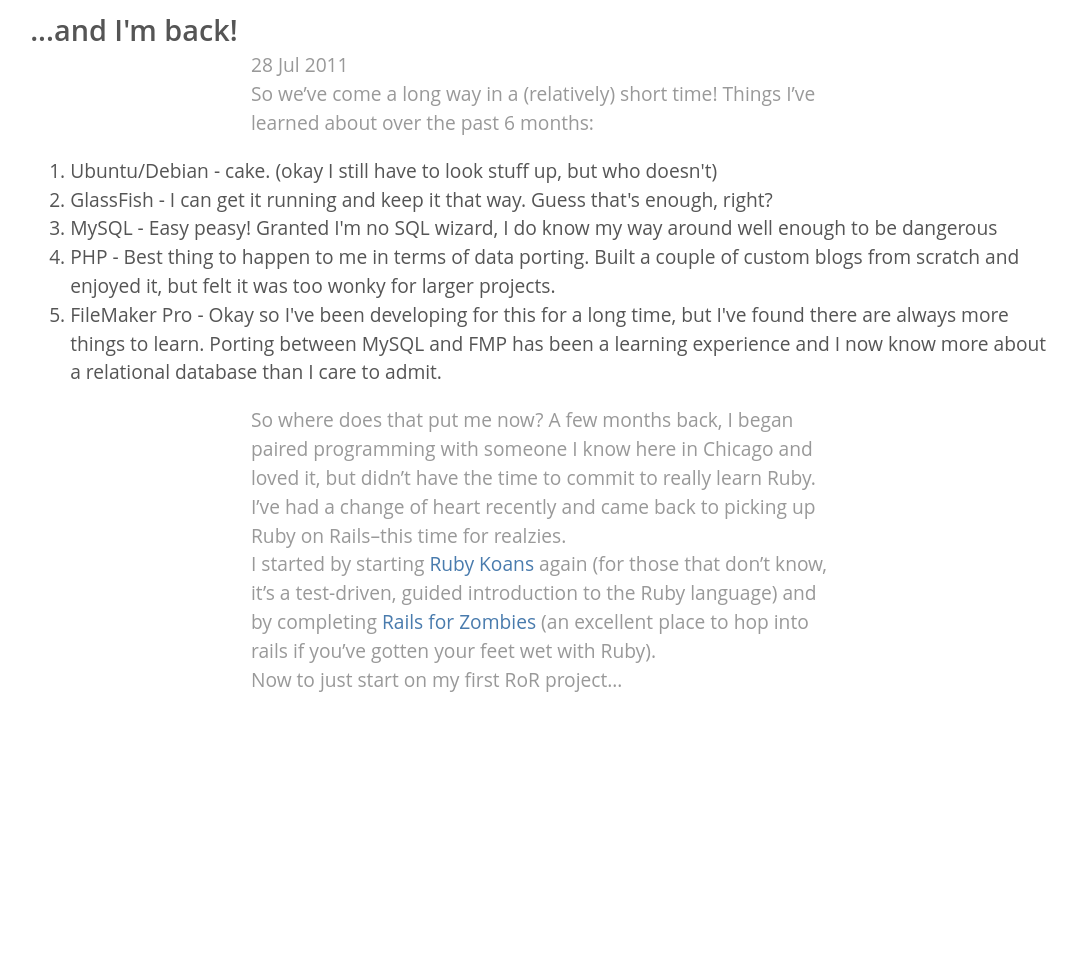
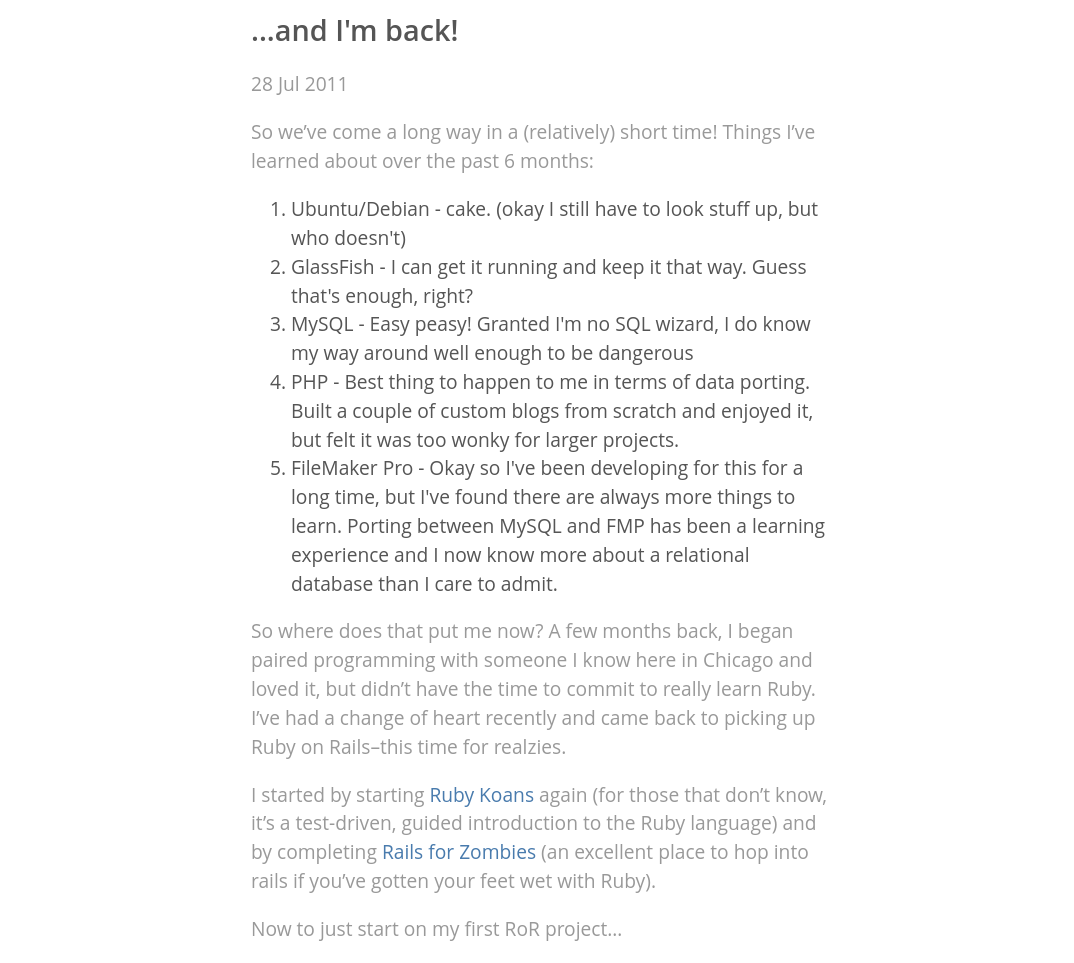
Before and after one commit to rylo/rylo.github.io, a Jekyll site: the page built from _posts/2011-07-28-and-im-back.markdown, in a window 1280 px wide. Shown: the whole page, without its empty margins (101-1175 px from the left). Built offline with Jekyll 4.4.1, drawn with Linux system fonts in a browser that asks for light colours; Markdown is read by kramdown in place of the engine named in the settings; before the commit the page ends 900 px from its top, so only the background shows below that.

Commit message:
css cleanup

```diff
--- a/css/main.css
+++ b/css/main.css
@@ -28,7 +28,7 @@ body {
 
 .container {
   margin: 0 auto;
-  max-width: 53rem;
+  max-width: 30rem;
   width: 90%;
 }
 
@@ -137,8 +137,6 @@ h3 {
 
 p {
   color: #999;
-  margin: 0 auto;
-  max-width: 30rem;
 }
 
 blockquote { margin: 0; }
```
Lines whose indentation alone changed are shown as unchanged.
